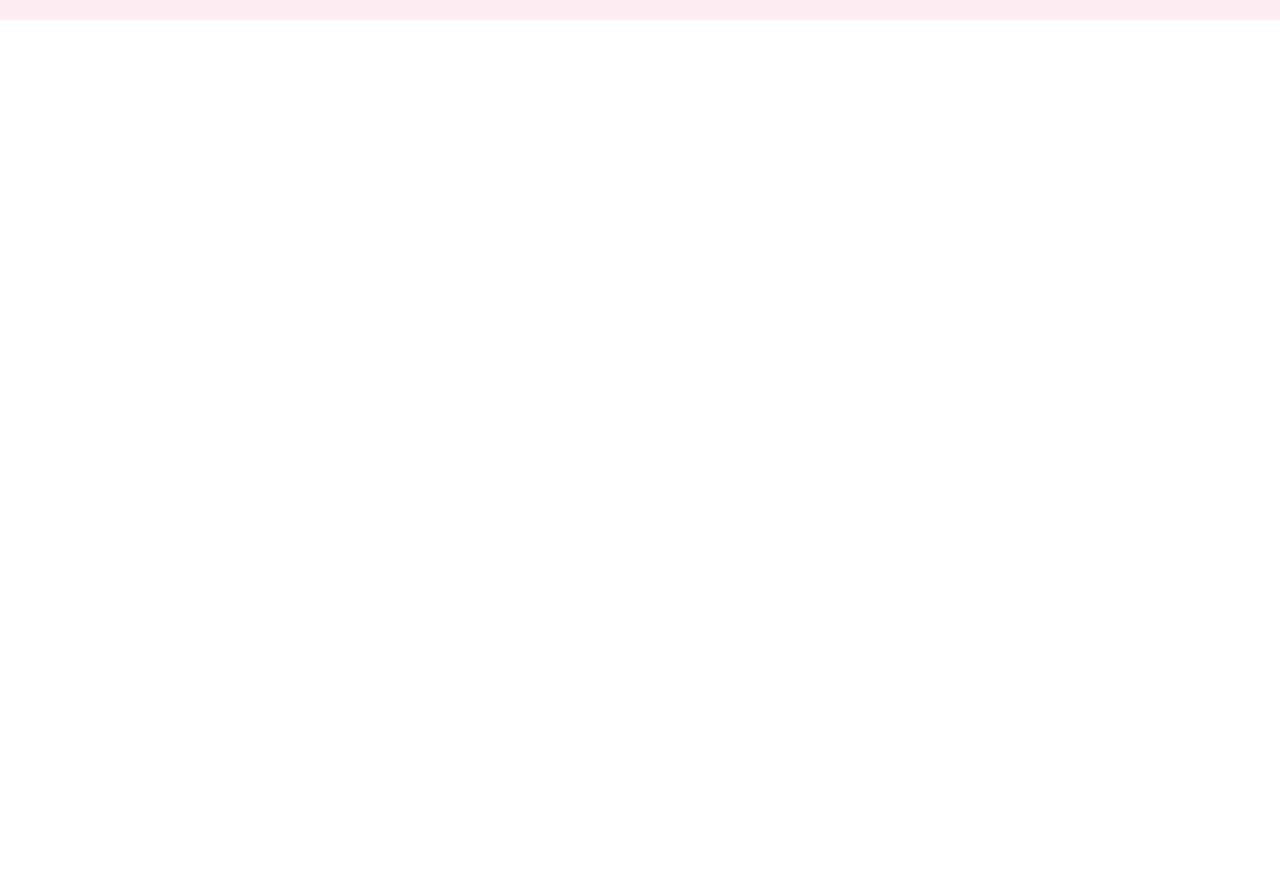
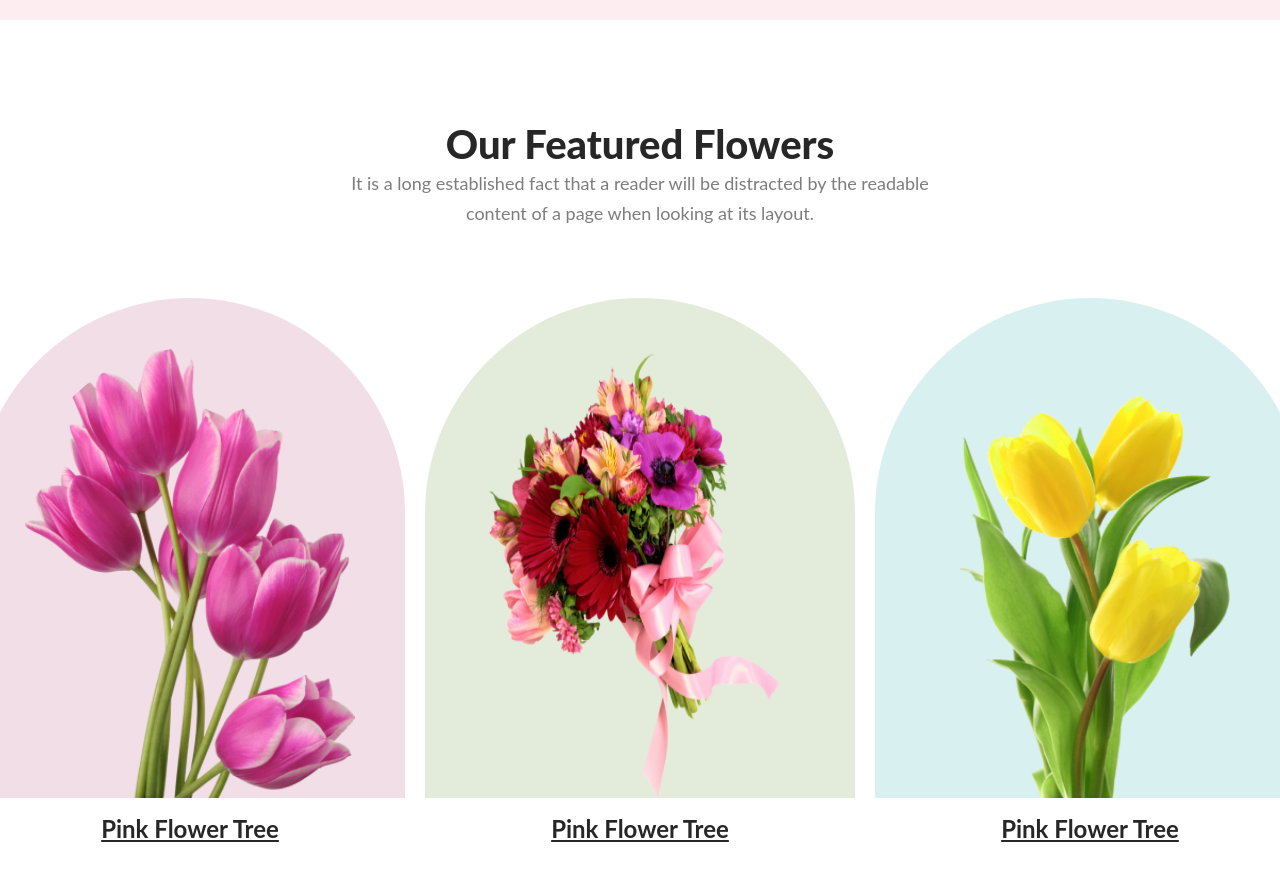
Before and after one commit to Sadman9061/Assignment-01, a plain HTML site: page index.html in a window 1280 px wide. Shown: the part 620-1500 px from the top of the page. Drawn offline with Linux system fonts and the light colour scheme.

Commit message:
Feature Part done

```diff
--- a/index.html
+++ b/index.html
@@ -36,6 +36,50 @@
 
     </header>
     <main>
+        <section>
+            <div class="Feature-section">
+               <div class="Feature-text">
+
+                <h3 class="title-2">Our Featured Flowers</h3>
+                <p class="para-3">It is a long established fact that a reader will be distracted by the readable <br> content of a page when looking at its layout.</p>
+
+            </div>
+
+
+            </div>
+
+
+
+                <div class="Feature-img">
+                <div>
+                    <img src="Flower Asset/pngwing 6.png" alt="Flower2" class="f2" >
+
+                    <p class="flower-name">Pink Flower Tree</p>
+
+                </div>
+
+                <div>
+                    <img src="Flower Asset/pngwing 5.png" alt="Flower3 " class="f3" >
+                    <p class="flower-name"> Pink Flower Tree</p>
+
+                </div>
+
+                <div>
+                    <img src="Flower Asset/pngwing 7.png" alt="Flower4" class="f4">
+                    <p class="flower-name">Pink Flower Tree</p>
+                </div>
+
+
+
+
+            </div>
+
+
+
+
+
+
+        </section>
         <section>
             <div class="hotdeal-section">
                 <div class="hotdeal-text">
--- a/styles.css
+++ b/styles.css
@@ -1,6 +1,7 @@
 * {
     margin: 0px;
     padding: 0px;
+    font-family: Lato;
 }
 
 /* header share style */
@@ -18,7 +19,7 @@
 /* text style */
 .title {
     color: #272727;
-    font-family: Lato;
+
     font-size: 50px;
     font-style: bold;
     font-weight: 800;
@@ -28,7 +29,7 @@
 .para {
     padding: 10px 0px;
     color: rgba(39, 39, 39, 0.60);
-    font-family: Lato;
+
     font-size: 18px;
     font-style: normal;
     font-weight: 400;
@@ -54,16 +55,12 @@
  /* button styles */
  .btn-primary {
     color: #FFF;
-    font-family: Lato;
     font-size: 20px;
-    font-style: normal;
     font-weight: 700;
-    line-height: normal;
     border-radius: 8px;
     background: #E55473;
     display: inline-flex;
     padding: 20px 43px;
-    align-items: flex-start;
     gap: 10px;
     border: none;
  }
@@ -99,11 +96,8 @@
 }
 .s1-head{
     color: #272727;
-    font-family: Lato;
     font-size: 40px;
-    font-style: normal;
     font-weight: 800;
-    line-height: normal;
 }
 .pink{
     color: #E55473;
@@ -111,12 +105,81 @@
 .para-2{
     color: rgba(39, 39, 39, 0.60);
     text-align: center;
-    font-family: Lato;
     font-size: 18px;
-
     font-weight: 400;
     line-height: 30px;
     padding: 10px 0px;
     width: 50%;
     margin: auto;
 }
+/* Feature section */
+.Feature-section {
+
+    text-align: center;
+    justify-content: center;
+    padding: 100px 0px 0px 0px;
+
+
+}
+.title-2 {
+    color: #272727;
+    text-align: center;
+    font-size: 40px;
+    font-weight: 800;
+
+}
+
+.para-3 {
+    color: rgba(39, 39, 39, 0.60);
+    text-align: center;
+    font-size: 18px;
+    font-weight: 400;
+    line-height: 30px;
+}
+ .Feature-img {
+
+    display: flex;
+    align-items: center;
+    justify-content: center;
+    padding: 70px 0px 0px 0px;
+ }
+ .f2 {
+    border-radius: 300px 300px 0px 0px;
+    background: rgba(167, 33, 98, 0.15);
+    width: 330px;
+    height: 450px;
+    padding: 50px 50px 0px 50px;
+
+
+ }
+ .f3 {
+    border-radius: 300px 300px 0px 0px;
+    background: rgba(71, 125, 17, 0.15);
+    width: 330px;
+    height: 450px;
+    padding: 50px 50px 0px 50px;
+    margin: 0px 20px 0px 20px;
+
+
+ }
+ .f4 {
+    border-radius: 300px 300px 0px 0px;
+    background: rgba(5, 151, 160, 0.15);
+    width: 330px;
+    height: 450px;
+    padding: 50px 50px 0px 50px;
+ }
+
+
+ .flower-name {
+    display: flex;
+    align-items: center;
+    justify-content: space-evenly;
+    color: #272727;
+    text-align: center;
+    font-size: 24px;
+    font-weight: 700;
+    line-height: 35px;
+    text-decoration-line: underline;
+    margin-top: 10px;
+ }
```
